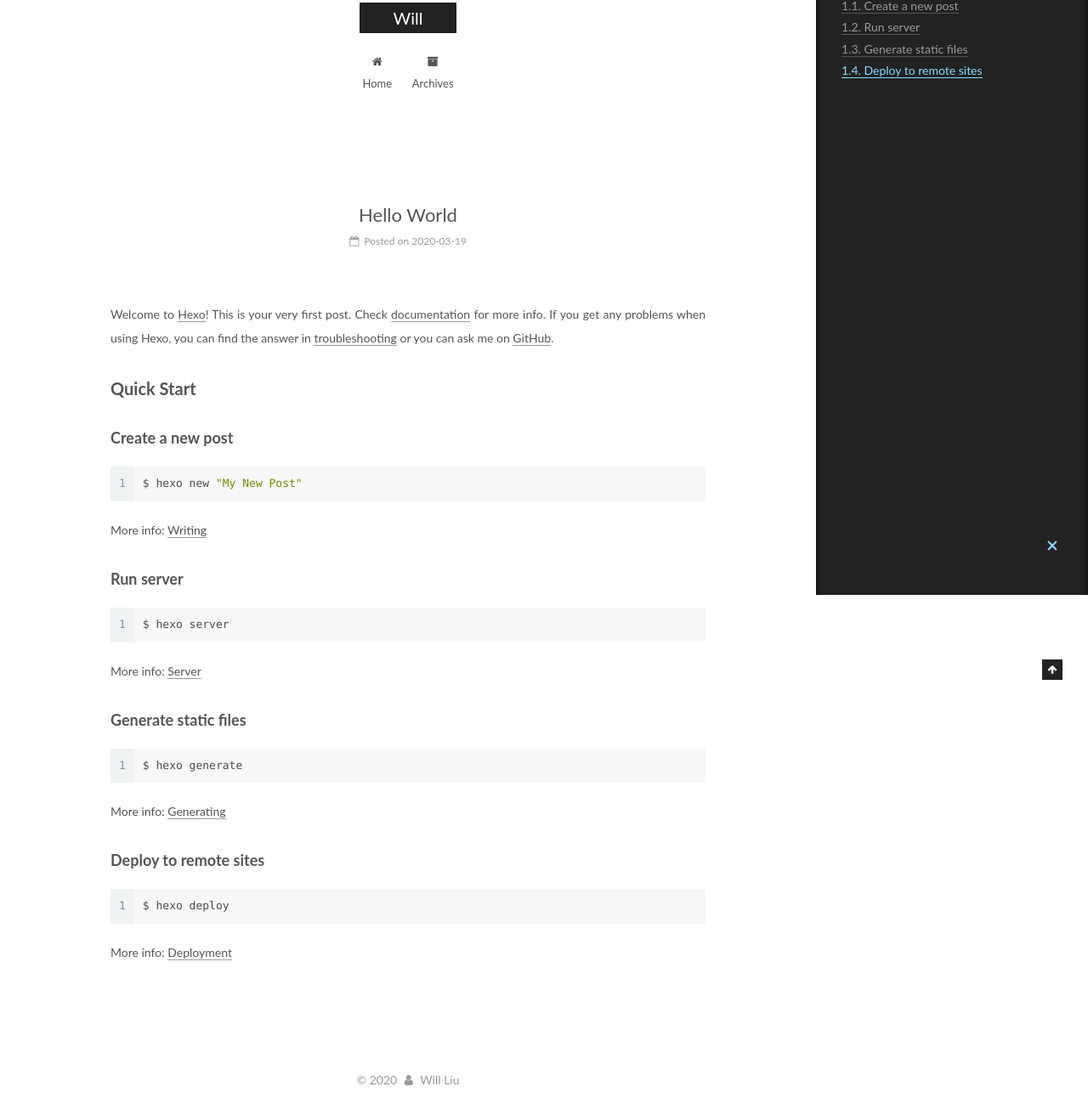
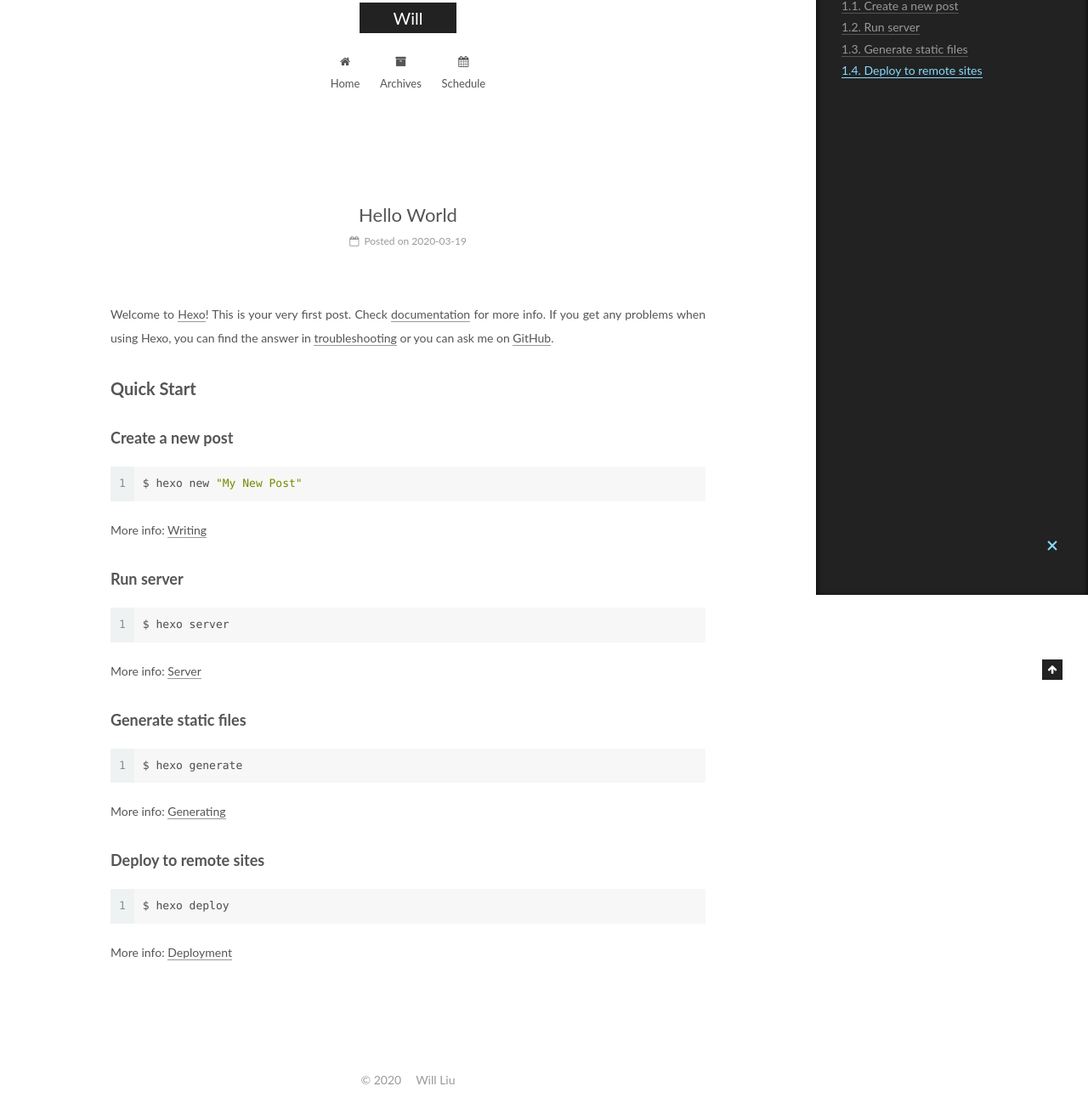
Before and after one commit to TONGQIANER/TONGQIANER.github.io, a plain HTML site: page 2020/03/19/hello-world/index.html in a window 1280 px wide. Shown: the part 100-1405 px from the top of the page at 85% size. Drawn offline with Linux system fonts and the light colour scheme.

Commit message:
Site updated: 2020-04-03 14:49:05

```diff
--- a/2020/03/19/hello-world/index.html
+++ b/2020/03/19/hello-world/index.html
@@ -196,6 +196,16 @@
               <i class="menu-item-icon fa fa-fw fa-archive"></i> <br />
 
             Archives
+          </a>
+        </li>
+
+
+        <li class="menu-item menu-item-schedule">
+          <a href="/schedule/%20" rel="section">
+
+              <i class="menu-item-icon fa fa-fw fa-calendar"></i> <br />
+
+            Schedule
           </a>
         </li>
 
@@ -464,7 +474,7 @@
       <div class="footer-inner">
         <div class="copyright">&copy; <span itemprop="copyrightYear">2020</span>
   <span class="with-love">
-    <i class="fa fa-user"></i>
+    <i class="fa fa-"></i>
   </span>
   <span class="author" itemprop="copyrightHolder">Will Liu</span>
 
--- a/css/main.css
+++ b/css/main.css
@@ -1822,7 +1822,7 @@ pre .javascript .function {
   width: 4px;
   height: 4px;
   border-radius: 50%;
-  background: #ba30d1;
+  background: #59cdff;
 }
 .links-of-blogroll {
   font-size: 13px;
```
Also changed, not shown: archives/2020/03/index.html (+11 -1 lines), archives/2020/index.html (+11 -1 lines), archives/index.html (+11 -1 lines), index.html (+11 -1 lines).
